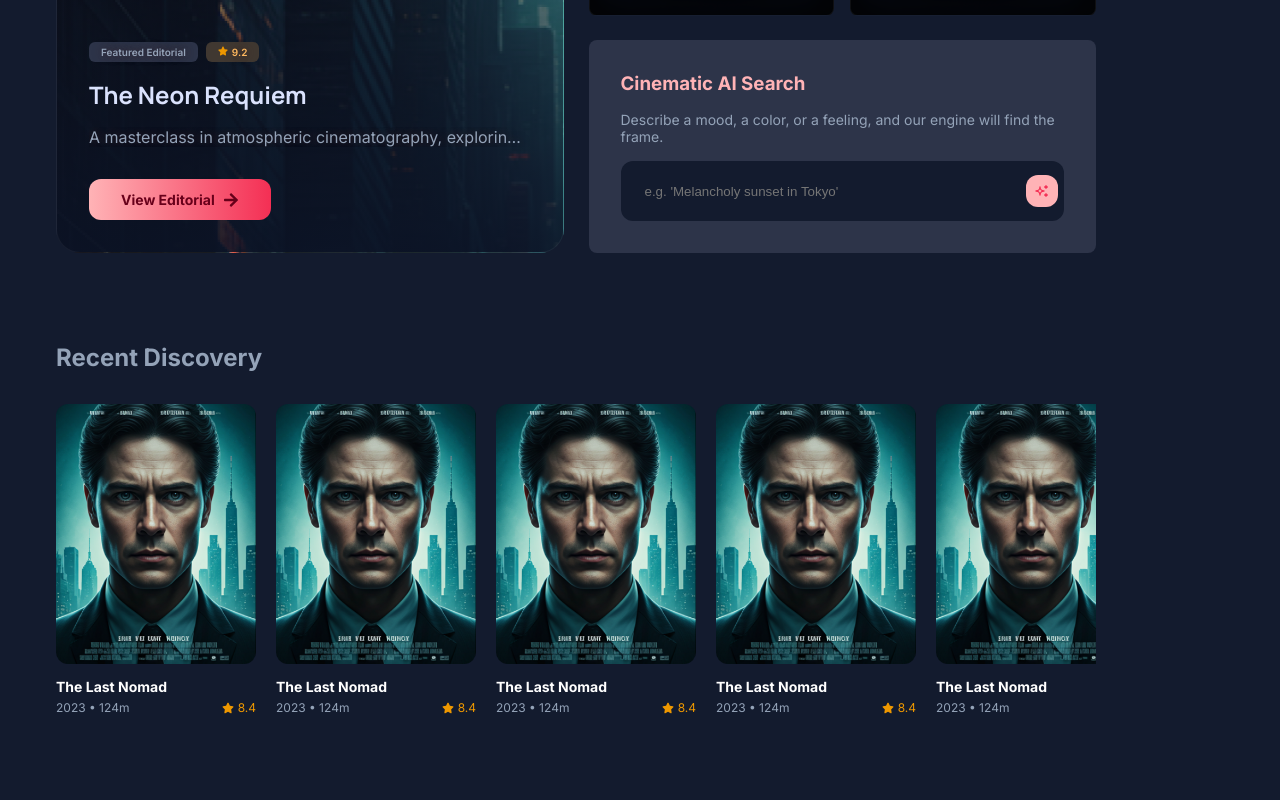
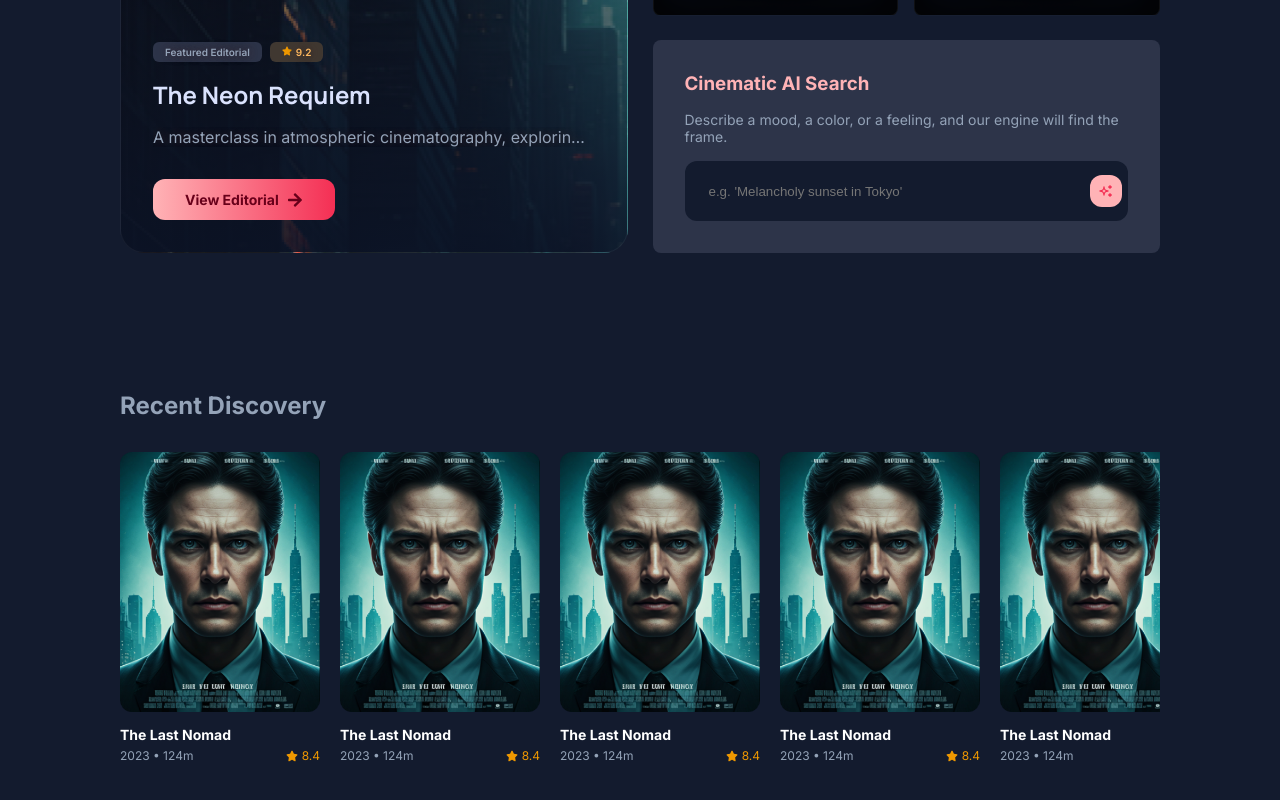
Before and after one commit to MohamedAbdElsamieCoding/movies-search-website, a React (Vite) app: page / in a window 1280 px wide. Shown: the part 616-1416 px from the top of the page. Built offline with nearby package versions, Linux system fonts and the light colour scheme.

Commit message:
fixing diplay settings

```diff
--- a/src/components/moviesSection/moviesSection.css
+++ b/src/components/moviesSection/moviesSection.css
@@ -19,7 +19,8 @@
   max-width: 1300px;
   margin: 0 auto;
   padding: 0 24px;
-  min-height: 100vh;
+  display: flex;
+  flex-direction: column;
   justify-content: center;
   margin-top: 48px;
 }
--- a/src/index.css
+++ b/src/index.css
@@ -49,10 +49,13 @@ select {
 }
 
 .container {
+  display: flex;
+  flex-direction: column;
   width: 90%;
   gap: 48px;
   padding: 1.5rem 2rem;
   max-width: 1350px;
+  margin: 0 auto;
 }
 
 .text_truncate_2 {
```
